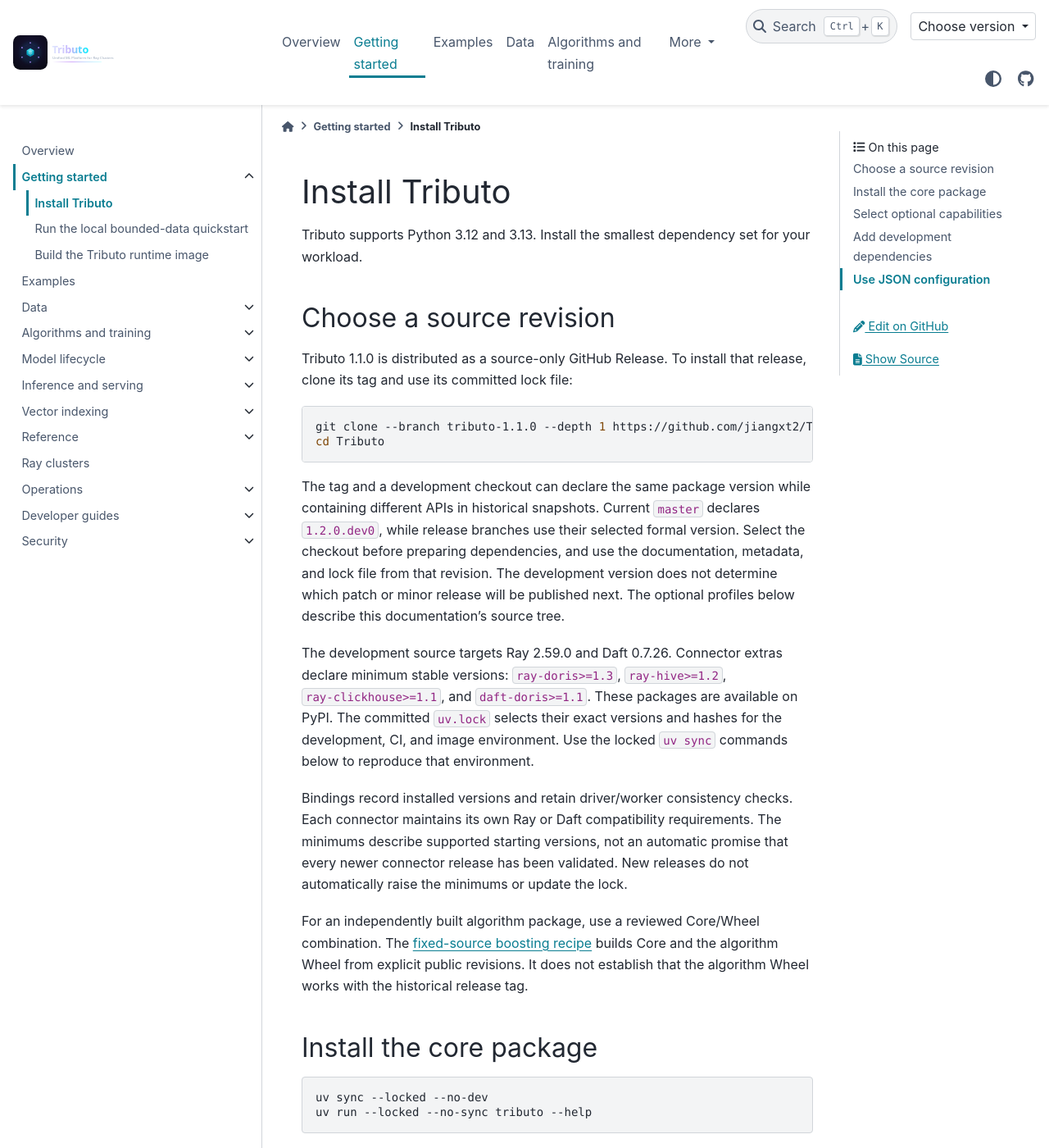
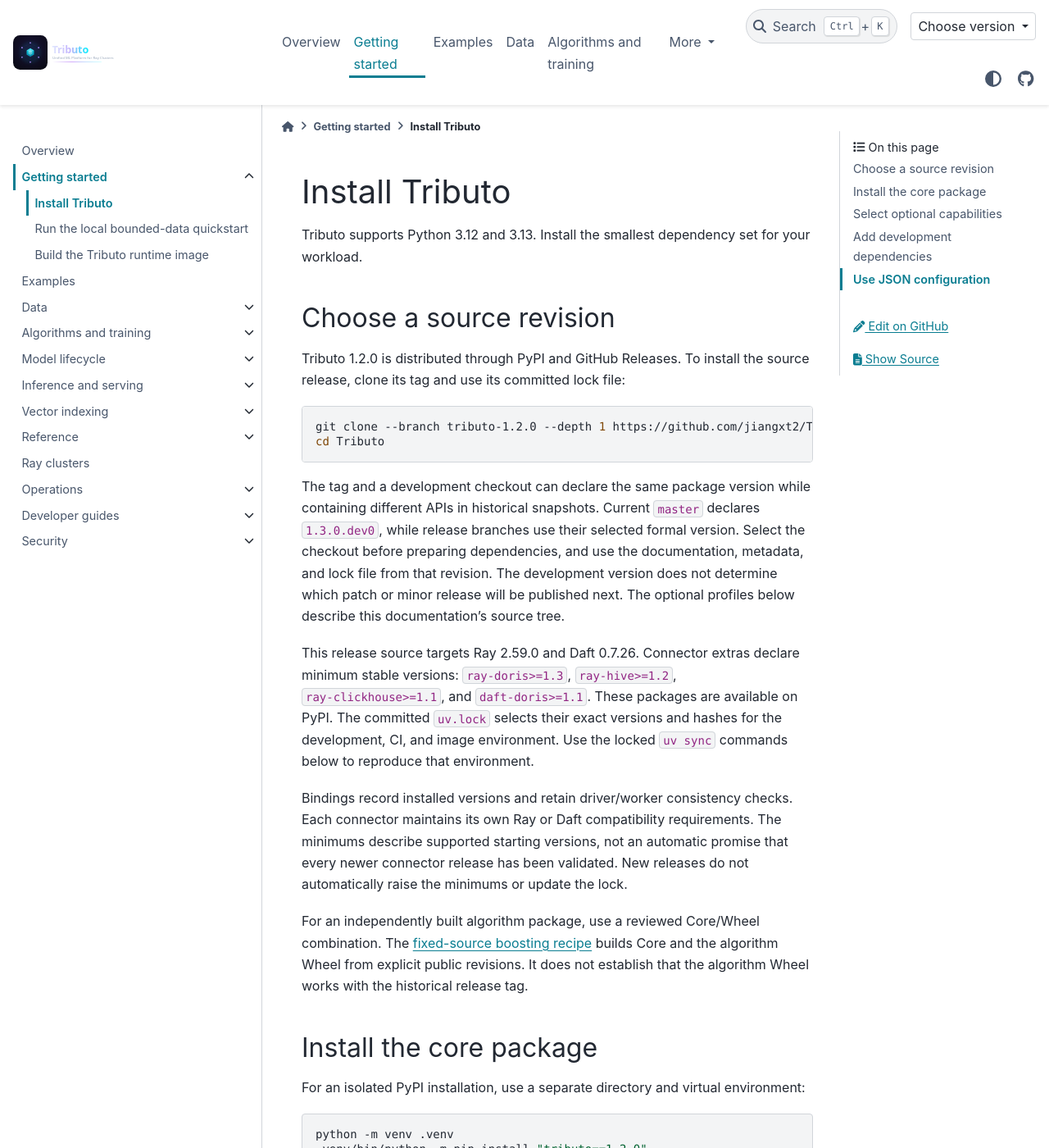
Before and after one commit to jiangxt2/Tributo, a Sphinx documentation site: the page built from docs/getting-started/installation.md, in a window 1280 px wide and 1400 px high. Shown: the whole window at 82% size. Built offline with Sphinx 7.4.7 and the PyData theme 0.15.4, drawn with Linux system fonts in a browser that asks for light colours; comment, search, counter and statistics services are not loaded; some of the changed text lies outside the part shown.

Commit message:
chore(release): prepare 1.2.0 for GitHub and PyPI
Set the formal package and source fallback versions to 1.2.0, align Docker and KubeRay version labels, and document the release source tag and PyPI installation. Preserve the locked third-party dependencies and strict plugin compatibility rules.

Signed-off-by: jiangxt2 <jiangxt2@vip.qq.com>

````diff
--- a/docs/getting-started/installation.md
+++ b/docs/getting-started/installation.md
@@ -5,23 +5,23 @@
 
 ## Choose a source revision
 
-Tributo 1.1.0 is distributed as a source-only GitHub Release. To install that
-release, clone its tag and use its committed lock file:
+Tributo 1.2.0 is distributed through PyPI and GitHub Releases. To install
+the source release, clone its tag and use its committed lock file:
 
 ```bash
-git clone --branch tributo-1.1.0 --depth 1 https://github.com/jiangxt2/Tributo.git
+git clone --branch tributo-1.2.0 --depth 1 https://github.com/jiangxt2/Tributo.git
 cd Tributo
 ```
 
 The tag and a development checkout can declare the same package version while
 containing different APIs in historical snapshots. Current `master` declares
-`1.2.0.dev0`, while release branches use their selected formal version. Select
+`1.3.0.dev0`, while release branches use their selected formal version. Select
 the checkout before preparing dependencies, and use the documentation,
 metadata, and lock file from that revision. The development version does not
 determine which patch or minor release will be published next.
 The optional profiles below describe this documentation's source tree.
 
-The development source targets Ray 2.59.0 and Daft 0.7.26. Connector extras
+This release source targets Ray 2.59.0 and Daft 0.7.26. Connector extras
 declare minimum stable versions: `ray-doris>=1.3`, `ray-hive>=1.2`,
 `ray-clickhouse>=1.1`, and `daft-doris>=1.1`. These packages are available on
 PyPI. The committed `uv.lock` selects their exact versions and hashes for the
@@ -40,6 +40,17 @@
 not establish that the algorithm Wheel works with the historical release tag.
 
 ## Install the core package
+
+For an isolated PyPI installation, use a separate directory and virtual
+environment:
+
+```bash
+python -m venv .venv
+.venv/bin/python -m pip install "tributo==1.2.0"
+.venv/bin/tributo --help
+```
+
+For the selected source checkout, use its committed lockfile:
 
 ```bash
 uv sync --locked --no-dev
--- a/pyproject.toml
+++ b/pyproject.toml
@@ -1,6 +1,6 @@
 [project]
 name = "tributo"
-version = "1.2.0.dev0"
+version = "1.2.0"
 description = "Ray-native machine learning SDK for distributed data, training, model bundles, and inference"
 readme = "README.md"
 requires-python = ">=3.12,<3.14"
--- a/src/tributo/__init__.py
+++ b/src/tributo/__init__.py
@@ -16,7 +16,7 @@
 try:
     _version_str = _get_version("tributo")
 except PackageNotFoundError:
-    _version_str = "1.2.0.dev0"
+    _version_str = "1.2.0"
 __version__: Final[str] = _version_str
 
 from tributo.config import JobConfig  # noqa: E402
````
Also changed, not shown: README.md (+5 -5 lines), docs/architecture/version-policy.md (+6 -6 lines), 4 other files.
